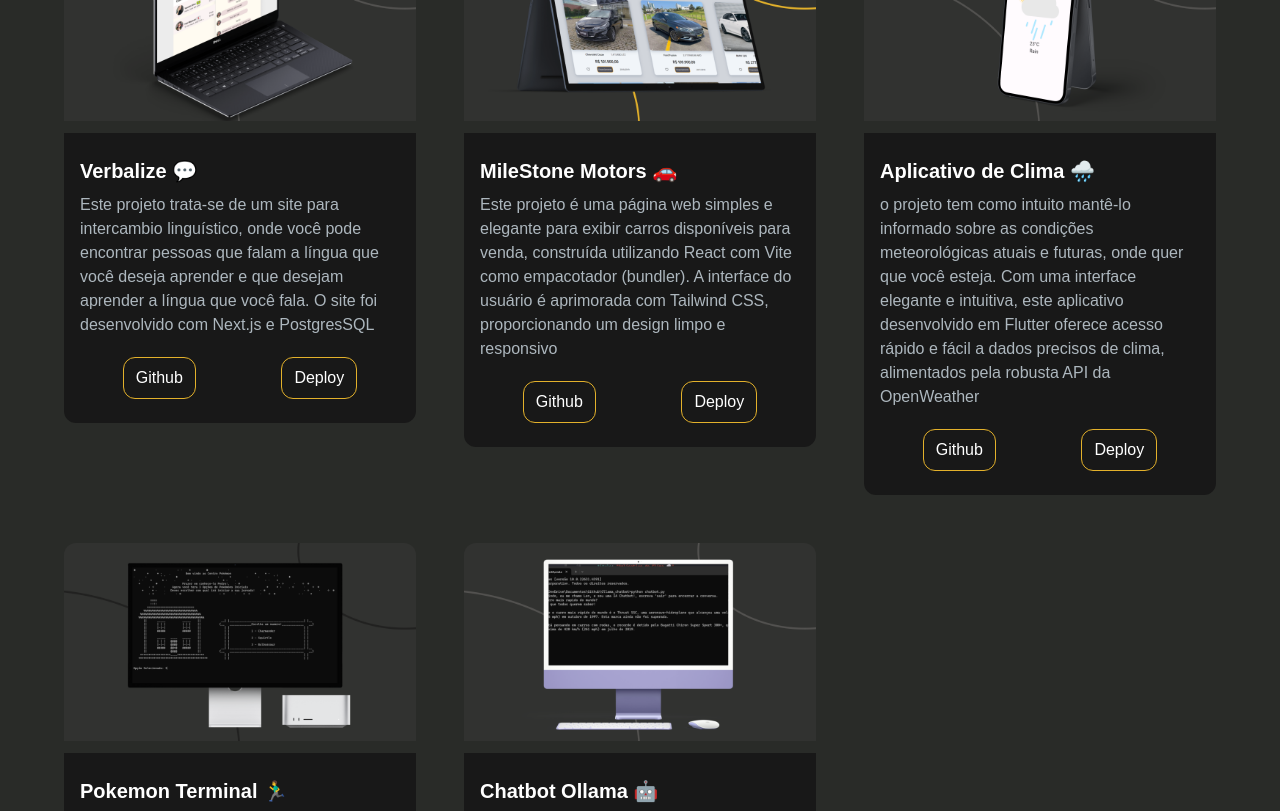
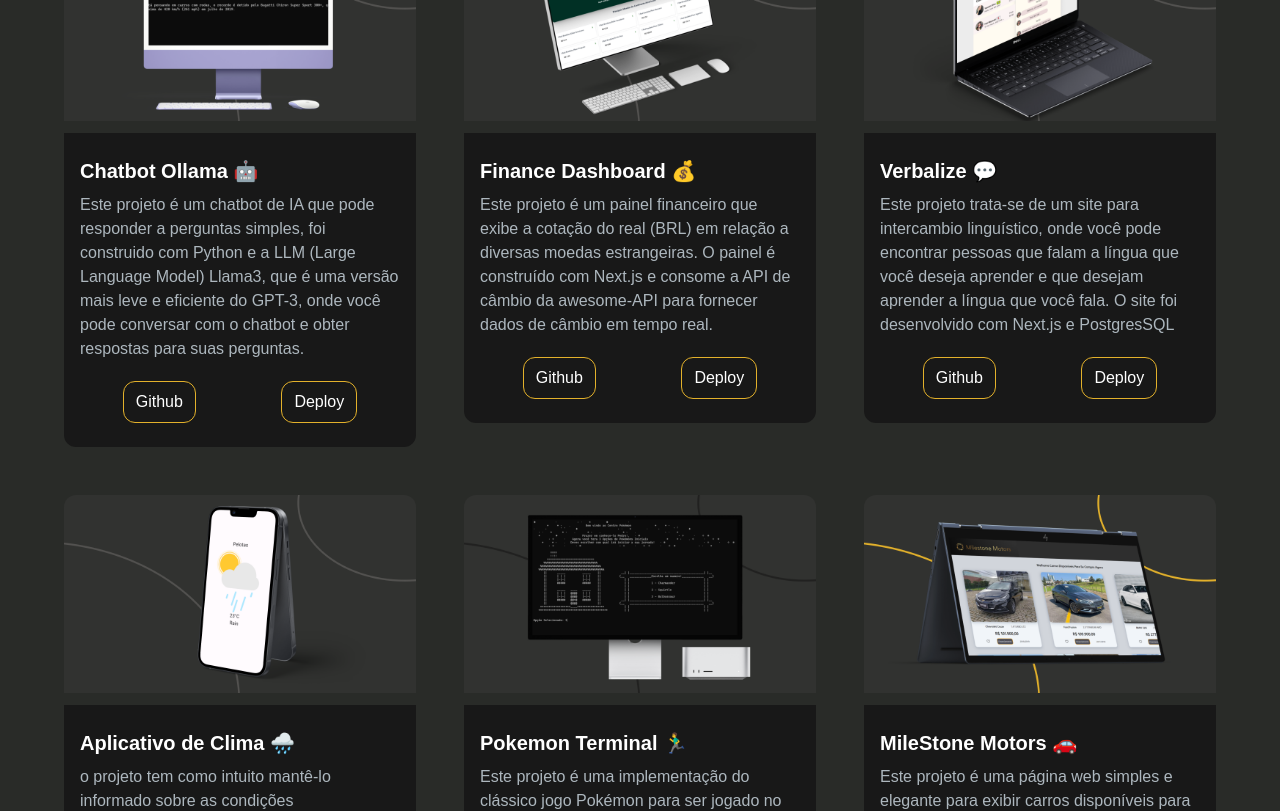
Before and after one commit to PedroHSiqueira/Next_Portifolio, a Next.js app: page / in a window 1280 px wide. Shown: the part 1420-2231 px from the top of the page. Built offline with nearby package versions, Linux system fonts and the light colour scheme.

Commit message:
Add Dashboard With Api project to portifolio

```diff
--- a/src/components/ProjectsSection.tsx
+++ b/src/components/ProjectsSection.tsx
@@ -5,8 +5,27 @@ import ProjectTag from "./ProjectTag";
 import { motion, useInView } from "framer-motion";
 
 const dadosProjetos = [
+
   {
     id: 1,
+    titulo: "Chatbot Ollama 🤖",
+    descricao: "Este projeto é um chatbot de IA que pode responder a perguntas simples, foi construido com Python e a LLM (Large Language Model) Llama3, que é uma versão mais leve e eficiente do GPT-3, onde você pode conversar com o chatbot e obter respostas para suas perguntas.",
+    imagem: "/projects/chatbot.png",
+    tag: ["Todos", "Backend"],
+    gitUrl: "https://github.com/PedroHSiqueira/Ollama_Chatbot",
+    previewUrl: "https://github.com/PedroHSiqueira/Ollama_Chatbot",
+  },
+  {
+    id: 2,
+    titulo: "Finance Dashboard 💰",
+    descricao: "Este projeto é um painel financeiro que exibe a cotação do real (BRL) em relação a diversas moedas estrangeiras. O painel é construído com Next.js e consome a API de câmbio da awesome-API para fornecer dados de câmbio em tempo real.",
+    imagem: "/projects/finance.png",
+    tag: ["Todos", "Web"],
+    gitUrl: "https://github.com/PedroHSiqueira/Dashboard_Cambio_monetario",
+    previewUrl: "https://dashboard-finance-one.vercel.app/",
+  },
+  {
+    id: 3,
     titulo: "Verbalize 💬",
     descricao: "Este projeto trata-se de um site para intercambio linguístico, onde você pode encontrar pessoas que falam a língua que você deseja aprender e que desejam aprender a língua que você fala. O site foi desenvolvido com Next.js e PostgresSQL",
     imagem: "/projects/Verbalize.png",
@@ -15,16 +34,7 @@ const dadosProjetos = [
     previewUrl: "https://verbalize-senac.vercel.app/",
   },
   {
-    id: 2,
-    titulo: "MileStone Motors 🚗",
-    descricao: "Este projeto é uma página web simples e elegante para exibir carros disponíveis para venda, construída utilizando React com Vite como empacotador (bundler). A interface do usuário é aprimorada com Tailwind CSS, proporcionando um design limpo e responsivo",
-    imagem: "/projects/CarSale.png",
-    tag: ["Todos", "Web"],
-    gitUrl: "https://github.com/PedroHSiqueira/Car-Sale-React.js",
-    previewUrl: "https://car-sale-react-js.vercel.app/",
-  },
-  {
-    id: 3,
+    id: 4,
     titulo: "Aplicativo de Clima 🌧️",
     descricao: "o projeto tem como intuito mantê-lo informado sobre as condições meteorológicas atuais e futuras, onde quer que você esteja. Com uma interface elegante e intuitiva, este aplicativo desenvolvido em Flutter oferece acesso rápido e fácil a dados precisos de clima, alimentados pela robusta API da OpenWeather",
     imagem: "/projects/weather_app.png",
@@ -33,7 +43,7 @@ const dadosProjetos = [
     previewUrl: "https://github.com/PedroHSiqueira/Flutter_Weather_App",
   },
   {
-    id: 4,
+    id: 5,
     titulo: "Pokemon Terminal 🏃‍♂️",
     descricao: "Este projeto é uma implementação do clássico jogo Pokémon para ser jogado no terminal do Windows. O jogo é escrito em TypeScript e oferece uma experiência de jogo de console simples e divertida para os fãs de Pokémon.",
     imagem: "/projects/pokemon.png",
@@ -41,15 +51,16 @@ const dadosProjetos = [
     gitUrl: "https://github.com/PedroHSiqueira/Pokemon-Terminal",
     previewUrl: "https://github.com/PedroHSiqueira/Pokemon-Terminal",
   },
+
   {
-    id: 5,
-    titulo: "Chatbot Ollama 🤖",
-    descricao: "Este projeto é um chatbot de IA que pode responder a perguntas simples, foi construido com Python e a LLM (Large Language Model) Llama3, que é uma versão mais leve e eficiente do GPT-3, onde você pode conversar com o chatbot e obter respostas para suas perguntas.",
-    imagem: "/projects/chatbot.png",
-    tag: ["Todos", "Backend"],
-    gitUrl: "https://github.com/PedroHSiqueira/Ollama_Chatbot",
-    previewUrl: "https://github.com/PedroHSiqueira/Ollama_Chatbot",
-  },
+    id: 6,
+    titulo: "MileStone Motors 🚗",
+    descricao: "Este projeto é uma página web simples e elegante para exibir carros disponíveis para venda, construída utilizando React com Vite como empacotador (bundler). A interface do usuário é aprimorada com Tailwind CSS, proporcionando um design limpo e responsivo",
+    imagem: "/projects/CarSale.png",
+    tag: ["Todos", "Web"],
+    gitUrl: "https://github.com/PedroHSiqueira/Car-Sale-React.js",
+    previewUrl: "https://car-sale-react-js.vercel.app/",
+  }
 ];
 
 const SecaoProjetos = () => {
```
Also changed, not shown: public/projects/finance.png (added).
